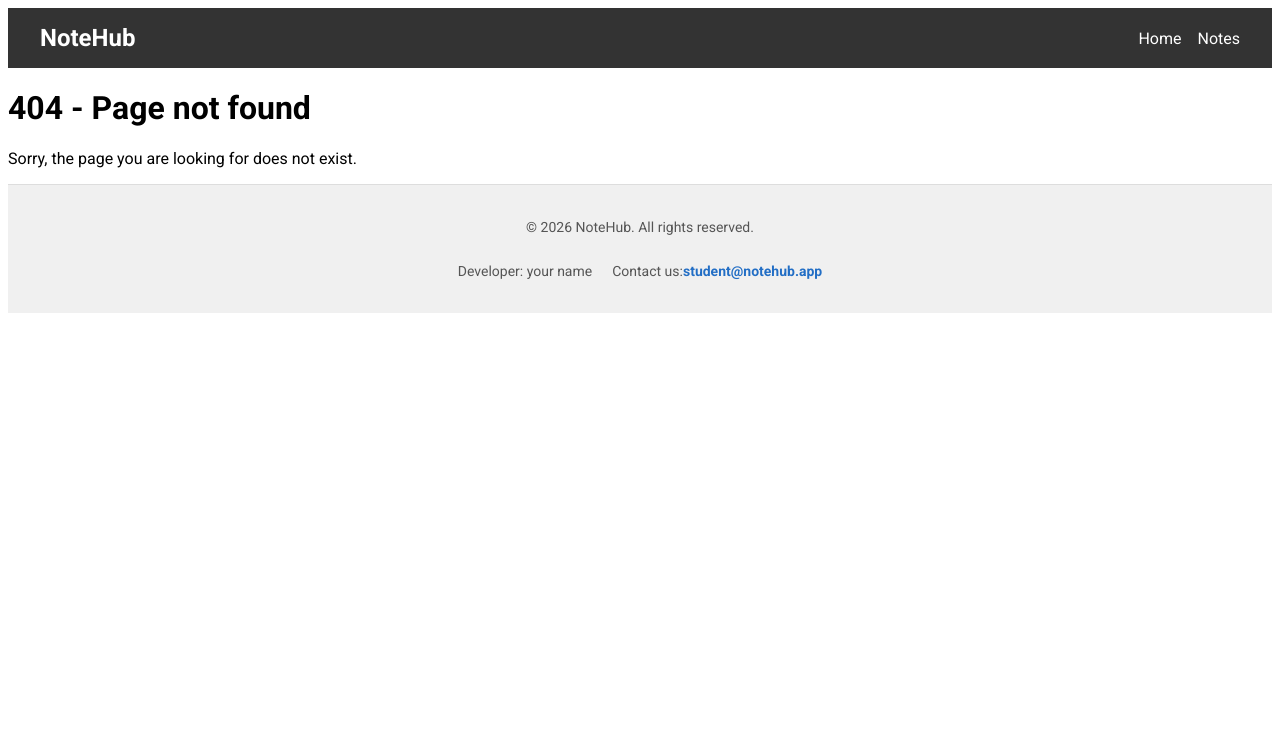
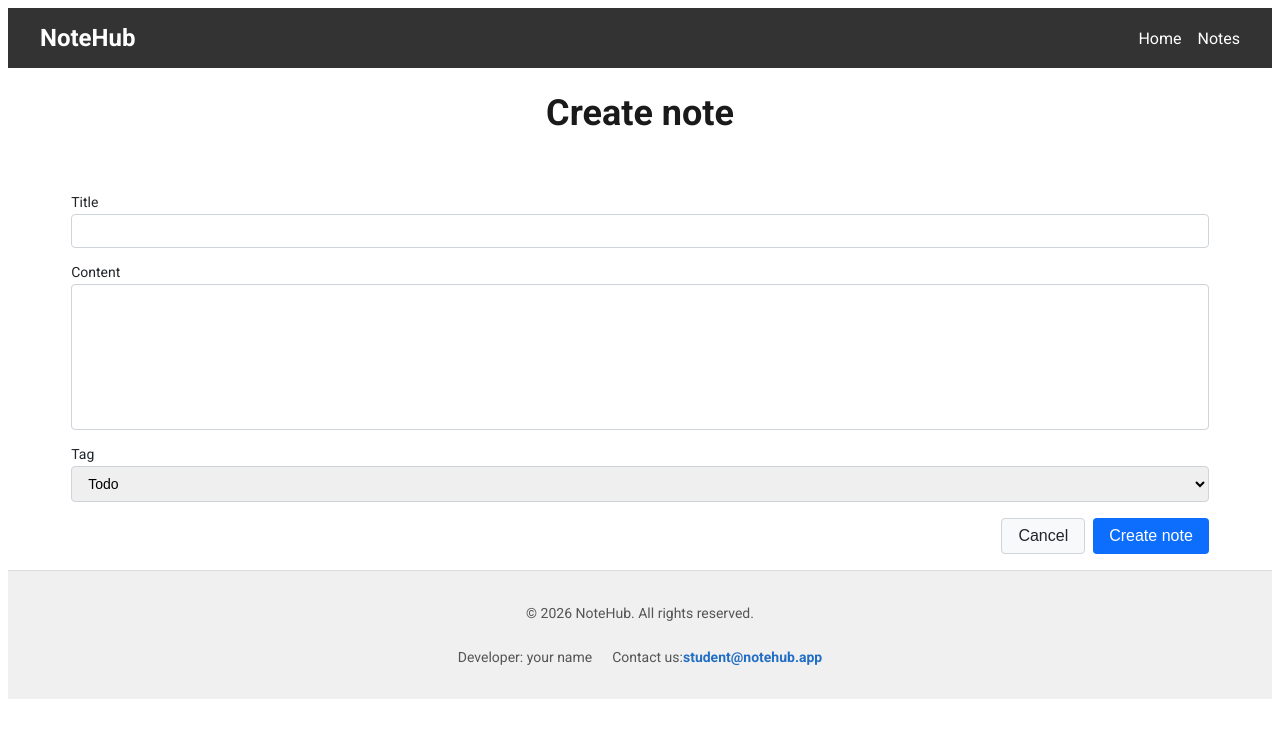
Before and after one commit to Tomkiw/08-zustand, a Next.js app: page /notes/action/create in a window 1280 px wide. Before the commit this address had no page. Shown: the top 738 px of the page. Built offline with nearby package versions, Linux system fonts and the light colour scheme; no server answers.

Commit message:
Refactor note management and create note functionality with Zustand; update metadata and styles for various components

```diff
--- a/app/layout.tsx
+++ b/app/layout.tsx
@@ -1,5 +1,4 @@
 import type { Metadata } from "next";
-// import { Geist, Geist_Mono } from "next/font/google";
 import { Roboto } from "next/font/google";
 
 import "./globals.css";
@@ -11,8 +10,8 @@ export const metadata: Metadata = {
   title: "NoteHub",
   description: "free notes for all peoples",
   openGraph: {
-    title: "OG-NoteHub",
-    description: "OG-free notes for all peoples",
+    title: "NoteHub",
+    description: "free notes for all peoples",
     url: "https://notehub.com",
     images: [
       {
@@ -32,23 +31,12 @@ const roboto = Roboto({
   display: "swap",
 });
 
-// const geistSans = Geist({
-//   variable: "--font-geist-sans",
-//   subsets: ["latin"],
-// });
-
-// const geistMono = Geist_Mono({
-//   variable: "--font-geist-mono",
-//   subsets: ["latin"],
-// });
-
 export default function RootLayout({
   children,
   modal,
 }: Readonly<{ children: React.ReactNode; modal: React.ReactNode }>) {
   return (
     <html lang="en">
-      {/* ${geistSans.variable} ${geistMono.variable} */}
       <body className={roboto.variable}>
         <TanStackProvider>
           <Header />
--- a/app/not-found.tsx
+++ b/app/not-found.tsx
@@ -1,11 +1,11 @@
 import { Metadata } from "next";
 
 export const metadata: Metadata = {
-  title: "404 - Page not found METADATA",
-  description: "Sorry, the page you are looking for does not exist. METADATA",
+  title: "404 - Page not found",
+  description: "Sorry, the page you are looking for does not exist.",
   openGraph: {
-    title: "404 - Page not found OG",
-    description: "Sorry, the page you are looking for does not exist. OG",
+    title: "404 - Page not found",
+    description: "Sorry, the page you are looking for does not exist.",
     url: "https://notehub.com",
     images: [
       {
--- /dev/null
+++ b/app/notes/action/create/CreateNote.module.css
@@ -0,0 +1,18 @@
+.main {
+  flex: 1;
+}
+
+.container {
+  width: 90%;
+  max-width: 1280px;
+  margin: 0px auto;
+  padding: 0 16px 16px;
+}
+
+.title {
+  font-size: 36px;
+  font-weight: 700;
+  color: #1a1a1a;
+  margin-bottom: 60px;
+  text-align: center;
+}
--- /dev/null
+++ b/app/notes/action/create/page.tsx
@@ -0,0 +1,34 @@
+import { Metadata } from "next";
+import NoteForm from "@/components/NoteForm/NoteForm";
+import css from "./CreateNote.module.css";
+
+export const metadata: Metadata = {
+  title: "Create note",
+  description: "Create a new note in NoteHub",
+  openGraph: {
+    title: "Create note",
+    description: "Create a new note in NoteHub",
+    url: "https://notehub.com",
+    images: [
+      {
+        url: "https://ac.goit.global/fullstack/react/notehub-og-meta.jpg",
+        width: 1200,
+        height: 630,
+        alt: "image notehub",
+      },
+    ],
+  },
+};
+
+const CreateNote = async () => {
+  return (
+    <main className={css.main}>
+      <div className={css.container}>
+        <h1 className={css.title}>Create note</h1>
+        {<NoteForm />}
+      </div>
+    </main>
+  );
+};
+
+export default CreateNote;
--- a/components/NoteForm/NoteForm.tsx
+++ b/components/NoteForm/NoteForm.tsx
@@ -1,95 +1,93 @@
-import { Formik, Form, Field, ErrorMessage, type FormikHelpers } from "formik";
+"use client";
+
 import css from "./NoteForm.module.css";
-import * as Yup from "yup";
-import { type NoteTag } from "../../types/note";
 import { useMutation, useQueryClient } from "@tanstack/react-query";
 import { createNote } from "@/lib/api";
+import { useRouter } from "next/navigation";
+import { useNoteDraftStore } from "@/lib/store/noteStore";
 
-interface NoteFormValues {
-  title: string;
-  content: string;
-  tag: NoteTag;
-}
+export default function NoteForm() {
+  const queryClient = useQueryClient();
+  const router = useRouter();
+  const { draft, setDraft, clearDraft } = useNoteDraftStore();
 
-const INITIAL_VALUES: NoteFormValues = {
-  title: "",
-  content: "",
-  tag: "Todo",
+  const handleChange = (
+    event: React.ChangeEvent<
+      HTMLInputElement | HTMLTextAreaElement | HTMLSelectElement
+    >,
+  ) => {
+    setDraft({
+      ...draft,
+      [event.target.name]: event.target.value,
+    });
   };
-
-const noteSchema = Yup.object({
-  title: Yup.string().min(3).max(50).required(),
-  content: Yup.string().max(500),
-  tag: Yup.string()
-    .oneOf(["Todo", "Work", "Personal", "Meeting", "Shopping"])
-    .required(),
-});
-
-interface NoteFormProps {
-  onClose: () => void;
-}
-
-export default function NoteForm({ onClose }: NoteFormProps) {
-  const queryClient = useQueryClient();
 
   const { mutate: addNote, isPending: isCreating } = useMutation({
     mutationFn: createNote,
     onSuccess: () => {
       queryClient.invalidateQueries({ queryKey: ["notes"] });
-      onClose();
+      router.back();
+      clearDraft();
     },
     onError: (error) => {
       console.error("Помилка створення нотатки:", error);
     },
   });
 
-  const handleSubmit = (
-    values: NoteFormValues,
-    actions: FormikHelpers<NoteFormValues>,
-  ) => {
-    addNote(values);
-    actions.resetForm();
+  const handleSubmit = (event: React.SyntheticEvent<HTMLFormElement>) => {
+    event.preventDefault();
+    return addNote(draft);
   };
 
   return (
-    <Formik
-      initialValues={INITIAL_VALUES}
-      validationSchema={noteSchema}
-      onSubmit={handleSubmit}
-    >
-      <Form className={css.form}>
+    <form className={css.form} onSubmit={handleSubmit}>
       <div className={css.formGroup}>
         <label htmlFor="title">Title</label>
-          <Field id="title" type="text" name="title" className={css.input} />
-          <ErrorMessage name="title" className={css.error} component="span" />
+        <input
+          id="title"
+          type="text"
+          name="title"
+          className={css.input}
+          value={draft.title}
+          onChange={handleChange}
+        />
       </div>
 
       <div className={css.formGroup}>
         <label htmlFor="content">Content</label>
-          <Field
-            as="textarea"
+        <textarea
           id="content"
           name="content"
           rows={8}
           className={css.textarea}
-          />
-          <ErrorMessage name="content" className={css.error} component="span" />
+          value={draft.content}
+          onChange={handleChange}
+        ></textarea>
       </div>
 
       <div className={css.formGroup}>
         <label htmlFor="tag">Tag</label>
-          <Field as="select" id="tag" name="tag" className={css.select}>
+        <select
+          id="tag"
+          name="tag"
+          className={css.select}
+          value={draft.tag}
+          onChange={handleChange}
+        >
           <option value="Todo">Todo</option>
           <option value="Work">Work</option>
           <option value="Personal">Personal</option>
           <option value="Meeting">Meeting</option>
           <option value="Shopping">Shopping</option>
-          </Field>
-          <ErrorMessage name="tag" className={css.error} component="span" />
+        </select>
       </div>
 
       <div className={css.actions}>
-          <button type="button" className={css.cancelButton} onClick={onClose}>
+        <button
+          type="button"
+          className={css.cancelButton}
+          onClick={router.back}
+        >
           Cancel
         </button>
         <button
@@ -100,7 +98,6 @@ export default function NoteForm({ onClose }: NoteFormProps) {
           Create note
         </button>
       </div>
-      </Form>
-    </Formik>
+    </form>
   );
 }
--- /dev/null
+++ b/lib/store/noteStore.ts
@@ -0,0 +1,29 @@
+import { create } from "zustand";
+import { persist } from "zustand/middleware";
+
+import { CreateNote } from "@/types/note";
+
+type NoteStoreDtaft = {
+  draft: CreateNote;
+  setDraft: (note: CreateNote) => void;
+  clearDraft: () => void;
+};
+
+const initialDraft: CreateNote = {
+  title: "",
+  content: "",
+  tag: "Todo",
+};
+
+export const useNoteDraftStore = create<NoteStoreDtaft>()(
+  persist(
+    (set) => ({
+      draft: initialDraft,
+      setDraft: (note) => set(() => ({ draft: note })),
+      clearDraft: () => set(() => ({ draft: initialDraft })),
+    }),
+    {
+      name: "note-draft",
+    },
+  ),
+);
```
Also changed, not shown: app/notes/[id]/page.tsx (+28 -2 lines), app/notes/filter/[...slug]/Notes.client.tsx (+4 -18 lines). Lines whose indentation alone changed are shown as unchanged.
